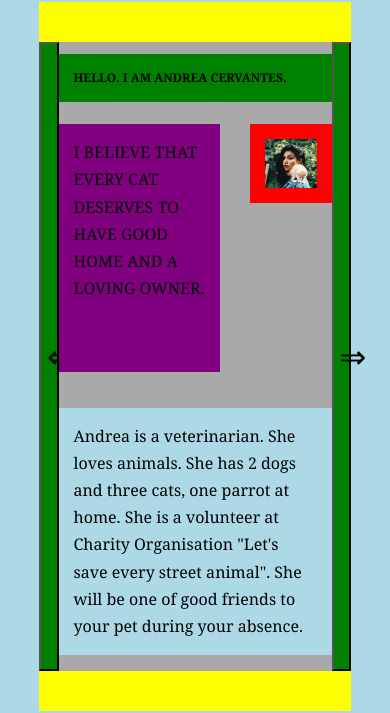
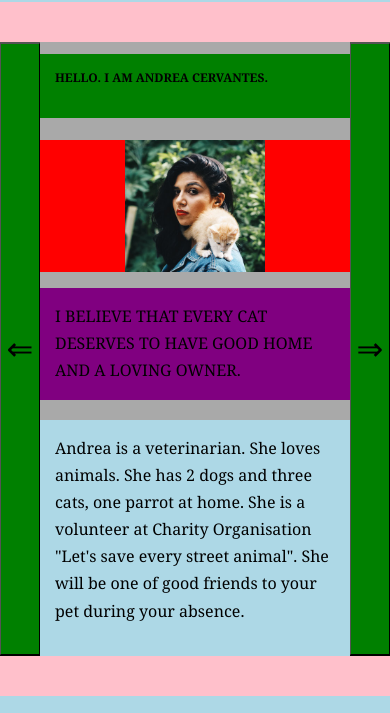
Before and after one commit to JaneDeveloper/vue-cat-hotel, a Vue app: page /staff in a window 390 px wide. Shown: the part 713-1426 px from the top of the page. Built offline with nearby package versions, Linux system fonts and the light colour scheme.

Commit message:
added some changes to the buttons of the carousel.

```diff
--- a/src/assets/style.css
+++ b/src/assets/style.css
@@ -567,9 +567,10 @@ h2 {
     grid-column-start:1;
     grid-column-end:2;
     display:grid;
-    grid-template-columns: 5vw 1fr 5vw;
+    grid-template-columns: minmax(40px, 5vw) 1fr minmax(40px, 5vw);
     grid-template-rows:40px auto 40px;
-    background-color:yellow;
+    background-color:pink;
+
 
 
 }
@@ -579,6 +580,7 @@ h2 {
     grid-row-start: 2;
     grid-row-end: 3;
     background-color:green;
+
  }
 
 
@@ -686,6 +688,9 @@ line-height: 1.7;
 }
 .carousel-button {
     font-size: clamp(2rem, 1.5vw + 1rem, 4.5rem);
+    justify-self: center;
+
+
 
 
 
@@ -2267,28 +2272,23 @@ textarea {
 
 
 
-
+.staff_carousel { width: 100%;
+}
 
 .staff_image {
     grid-column-start: 1;
     grid-column-end:4;
     justify-self: center;
 
-
-
-
-
  }
  .staff_image img {
-    width:55%;
+    width:45%;
     height:auto;
     padding:0;
 
  }
 
 .slide {
-    display:grid;
-    grid-template-columns:auto 30px auto;
     grid-template-rows:auto 10px auto 0.5fr 20px auto;
 }
 .quatation {
@@ -2504,6 +2504,39 @@ fieldset span{
     display:none;
 }
 
+.staff_carousel { width: 100%;
+}
+
+.staff_image {
+    grid-column-start: 1;
+    grid-column-end:4;
+    justify-self: center;
+
+ }
+ .staff_image img {
+    width:45%;
+    height:auto;
+    padding:0;
+
+ }
+
+.slide {
+    grid-template-rows:auto 10px auto 0.5fr 20px auto;
+}
+.quatation {
+    grid-row-start: 4;
+    grid-row-end: 5;
+    grid-column-start: 1;
+    grid-column-end:4;
+}
+.staff_short_description {
+    grid-row-start: 6;
+    grid-row-end: 7;
+    grid-column-start: 1;
+    grid-column-end:4;
+    margin:0;
+}
+
 
 
 
@@ -2696,6 +2729,38 @@ fieldset span{
 .photo_hotel {
     display:none;
 }
+.staff_carousel { width: 100%;
+}
+
+.staff_image {
+    grid-column-start: 1;
+    grid-column-end:4;
+    justify-self: center;
+
+ }
+ .staff_image img {
+    width:45%;
+    height:auto;
+    padding:0;
+
+ }
+
+.slide {
+    grid-template-rows:auto 10px auto 0.5fr 20px auto;
+}
+.quatation {
+    grid-row-start: 4;
+    grid-row-end: 5;
+    grid-column-start: 1;
+    grid-column-end:4;
+}
+.staff_short_description {
+    grid-row-start: 6;
+    grid-row-end: 7;
+    grid-column-start: 1;
+    grid-column-end:4;
+    margin:0;
+}
 
 
 
@@ -2884,6 +2949,39 @@ fieldset span{
     display:none;
 }
 
+.staff_carousel { width: 100%;
+}
+
+.staff_image {
+    grid-column-start: 1;
+    grid-column-end:4;
+    justify-self: center;
+
+ }
+ .staff_image img {
+    width:45%;
+    height:auto;
+    padding:0;
+
+ }
+
+.slide {
+    grid-template-rows:auto 10px auto 0.5fr 20px auto;
+}
+.quatation {
+    grid-row-start: 4;
+    grid-row-end: 5;
+    grid-column-start: 1;
+    grid-column-end:4;
+}
+.staff_short_description {
+    grid-row-start: 6;
+    grid-row-end: 7;
+    grid-column-start: 1;
+    grid-column-end:4;
+    margin:0;
+}
+
 
 
 
@@ -3076,6 +3174,38 @@ fieldset span{
 .photo_hotel {
     display:none;
 }
+.staff_carousel { width: 100%;
+}
+
+.staff_image {
+    grid-column-start: 1;
+    grid-column-end:4;
+    justify-self: center;
+
+ }
+ .staff_image img {
+    width:45%;
+    height:auto;
+    padding:0;
+
+ }
+
+.slide {
+    grid-template-rows:auto 10px auto 0.5fr 20px auto;
+}
+.quatation {
+    grid-row-start: 4;
+    grid-row-end: 5;
+    grid-column-start: 1;
+    grid-column-end:4;
+}
+.staff_short_description {
+    grid-row-start: 6;
+    grid-row-end: 7;
+    grid-column-start: 1;
+    grid-column-end:4;
+    margin:0;
+}
 
 
 
```
